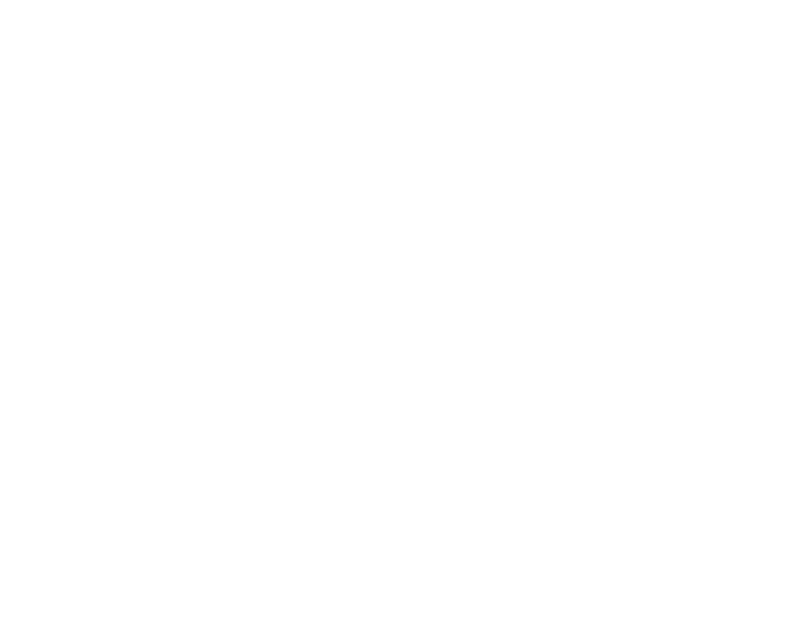
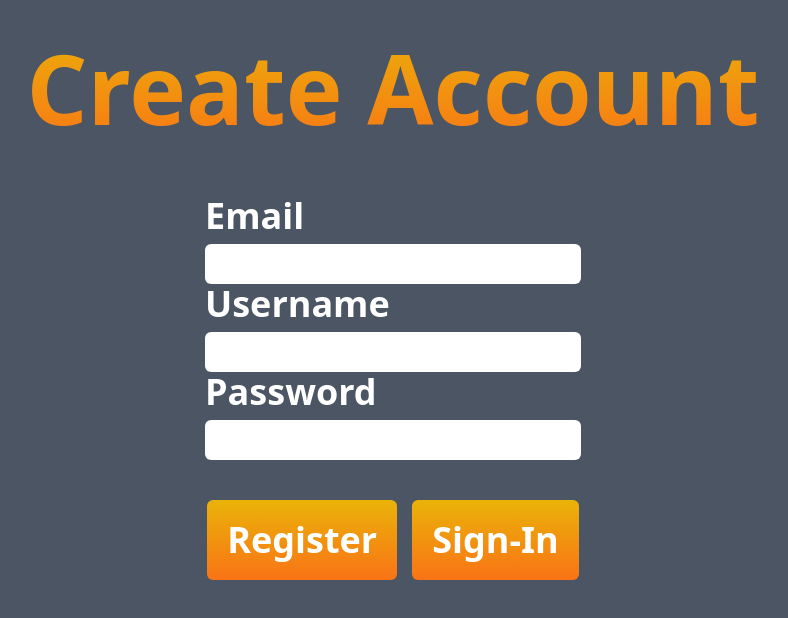
Before and after one commit to ryanp2003/CISC-327, a SvelteKit app: page /registration in a window 1280 px wide. Shown: the top 618 px of the page, without its empty margins (247-1035 px from the left). Built offline with nearby package versions, Linux system fonts and the light colour scheme.

Commit message:
+page.svelte

```diff
--- a/src/routes/registration/+page.svelte
+++ b/src/routes/registration/+page.svelte
@@ -0,0 +1,35 @@
+<script>
+    let email = ""
+    let username = ""
+    let password = ""
+
+    const register = () => {
+        return
+    }
+    const signIn = () => {
+        window.location.href = 'http://localhost:5173';
+    }
+
+</script>
+
+<div class="flex flex-col bg-gray-600 grow p-5 text-center w-[100vw] h-[100vh]">
+    <div class="text-8xl font-bold text-transparent bg-clip-text bg-gradient-to-b from-yellow-500 to-orange-500 p-5 overscroll-none">
+        Create Account
+    </div>
+    <div class="flex flex-col text-left text-white font-bold py-10 text-left justify-center mx-auto">
+        <div class="text-4xl pb-2">Email</div>
+        <input bind:value={email} type="text" class="w-full text-black text-2xl p-1 rounded-md">
+        <div class="text-4xl pb-2">Username</div>
+        <input bind:value={username} type="text" class="w-full text-black text-2xl p-1 rounded-md">
+        <div class="text-4xl pb-2">Password</div>
+        <input bind:value={password} type="text" class="w-full text-black text-2xl p-1 rounded-md">
+    </div>
+    <div class="flex justify-center">
+        <button on:click={register} class="p-5 rounded-md text-4xl text-white font-bold bg-gradient-to-b from-yellow-500 to-orange-500 hover:from-orange-500 hover:to-yellow-500 active:scale-[0.97]" style="margin-right: 5px">
+            Register
+        </button>
+        <button on:click={signIn} class="p-5 rounded-md text-4xl text-white font-bold bg-gradient-to-b from-yellow-500 to-orange-500 hover:from-orange-500 hover:to-yellow-500 active:scale-[0.97]" style="margin-left: 10px">
+            Sign-In
+        </button>
+    </div>
+</div>
```
